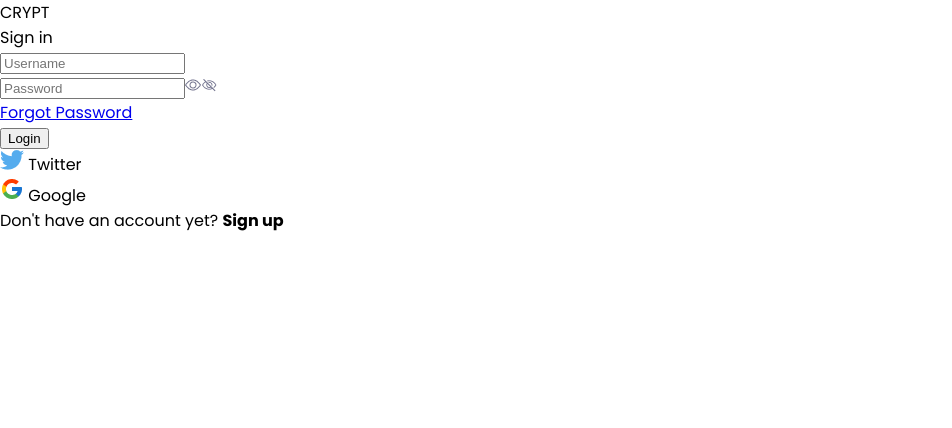
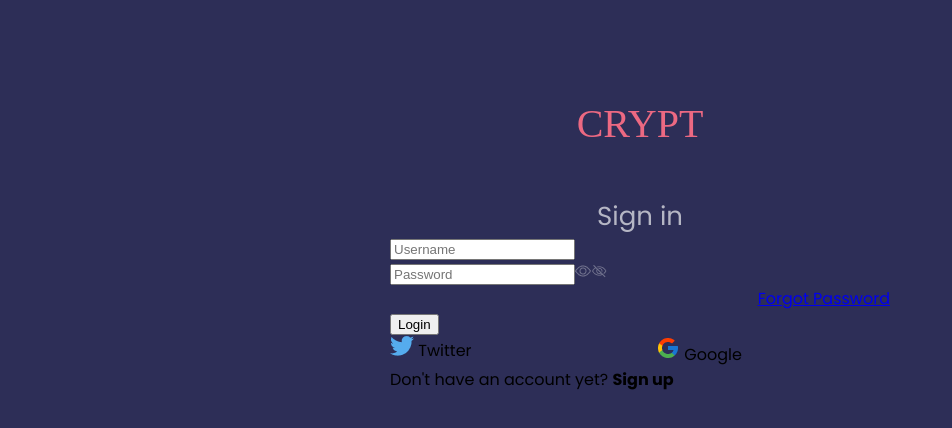
Before and after one commit to Dhruv-Pindawala/crypt-frontend, a React (Create React App) app: page /login in a window 1280 px wide. Shown: the top 428 px of the page, without its empty margins (0-952 px from the left). Built offline with nearby package versions, Linux system fonts and the light colour scheme; no server answers; a web font is replaced by a local one.

Commit message:
basic classes

```diff
--- a/src/style.scss
+++ b/src/style.scss
@@ -4,11 +4,58 @@
 $secondaryFont: 'Poller One', cursive;
 $primaryFont: 'Poppins', sans-serif;
 
-$primaryColor: '#2D2E57';
-$secondaryColor: '#EC6982';
+$primaryColor: #2D2E57;
+$secondaryColor: #EC6982;
 
 html,body {
     margin: 0;
     padding: 0;
     font-family: $primaryFont;
 }
+
+.flex {
+    display: flex;
+
+    &.justify-end {
+        justify-content: end;
+    }
+}
+
+.grid {
+    display: grid;
+
+    &.grid-2 {
+        grid-template-columns: 1fr 1fr;
+    }
+
+    &.grid-gap-2 {
+        grid-column-gap: 2em;
+    }
+}
+
+.loginContainer {
+    width: 100%;
+    padding: 50px 20px;
+    background-color: $primaryColor;
+    min-height: 100vh;
+    box-sizing: border-box;
+
+    .inner {
+        max-width: 500px;
+        margin: 0 auto;
+    }
+
+    .title {
+        font-size: 26px;
+        text-align: center;
+        color: rgba(white, 0.65);
+    }
+}
+
+.logo {
+    font-size: 40px;
+    color: $secondaryColor;
+    font-family: $secondaryFont;
+    text-align: center;
+    margin: 50px 0;
+}
```
